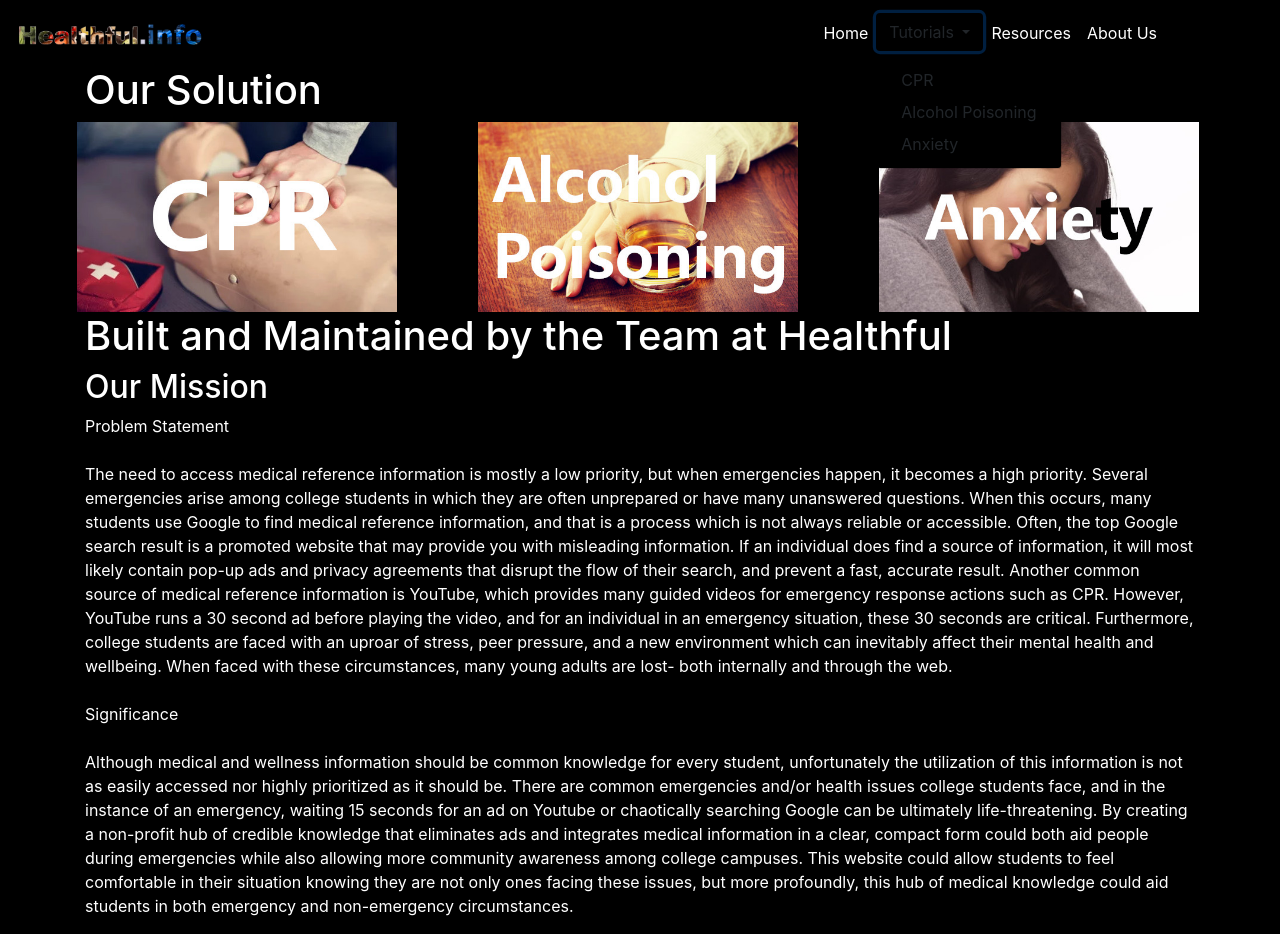
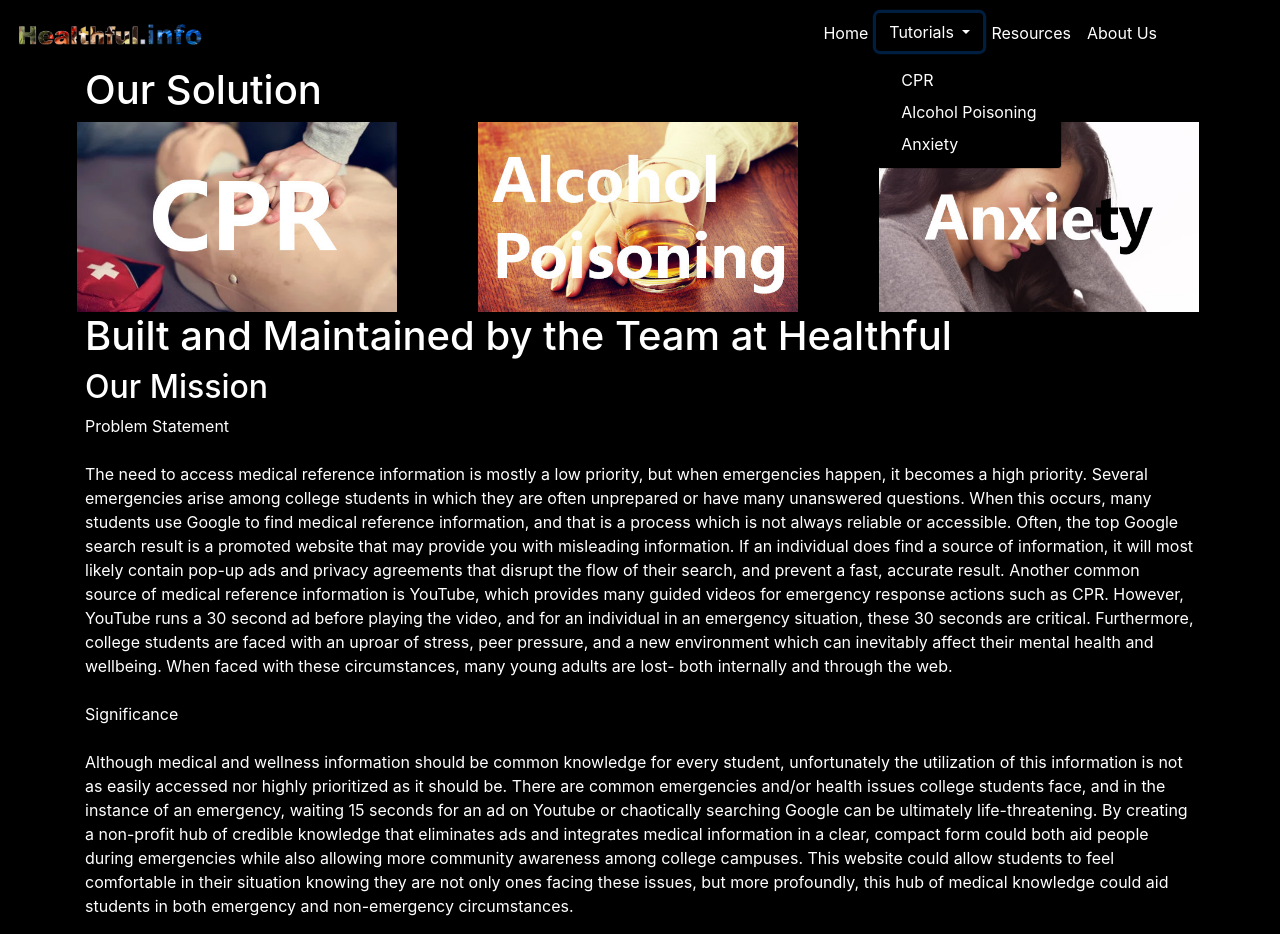
Before and after one commit to josterga/INF172-W19, a plain HTML site: page index.html in a window 1280 px wide. Both pictures are taken after a click on the button "Tutorials". Drawn offline with nearby package versions, Linux system fonts and the light colour scheme.

Commit message:
some minor changes

```diff
--- a/style.css
+++ b/style.css
@@ -60,12 +60,20 @@ p{
 }
 
 #services:hover{
-    color: #ed936f;
+    color: white;
+}
+
+#services{
+    color: white;
 }
 
 .dropdown-menu{
   color: var(--white);
     background-color: var(--background);
+}
+
+.dropdown-item{
+    color: var(--white);
 }
 
 .dropdown-item:hover{
```
